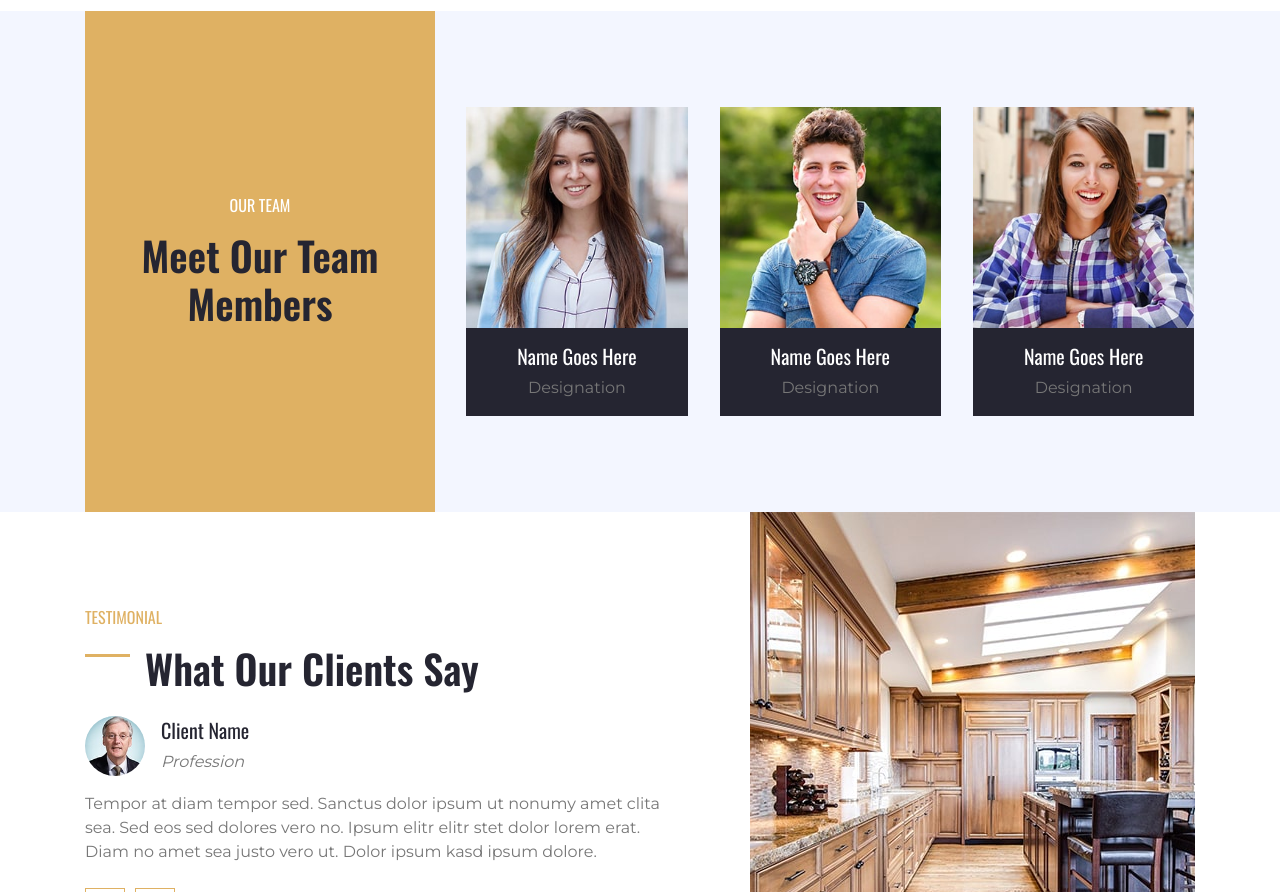
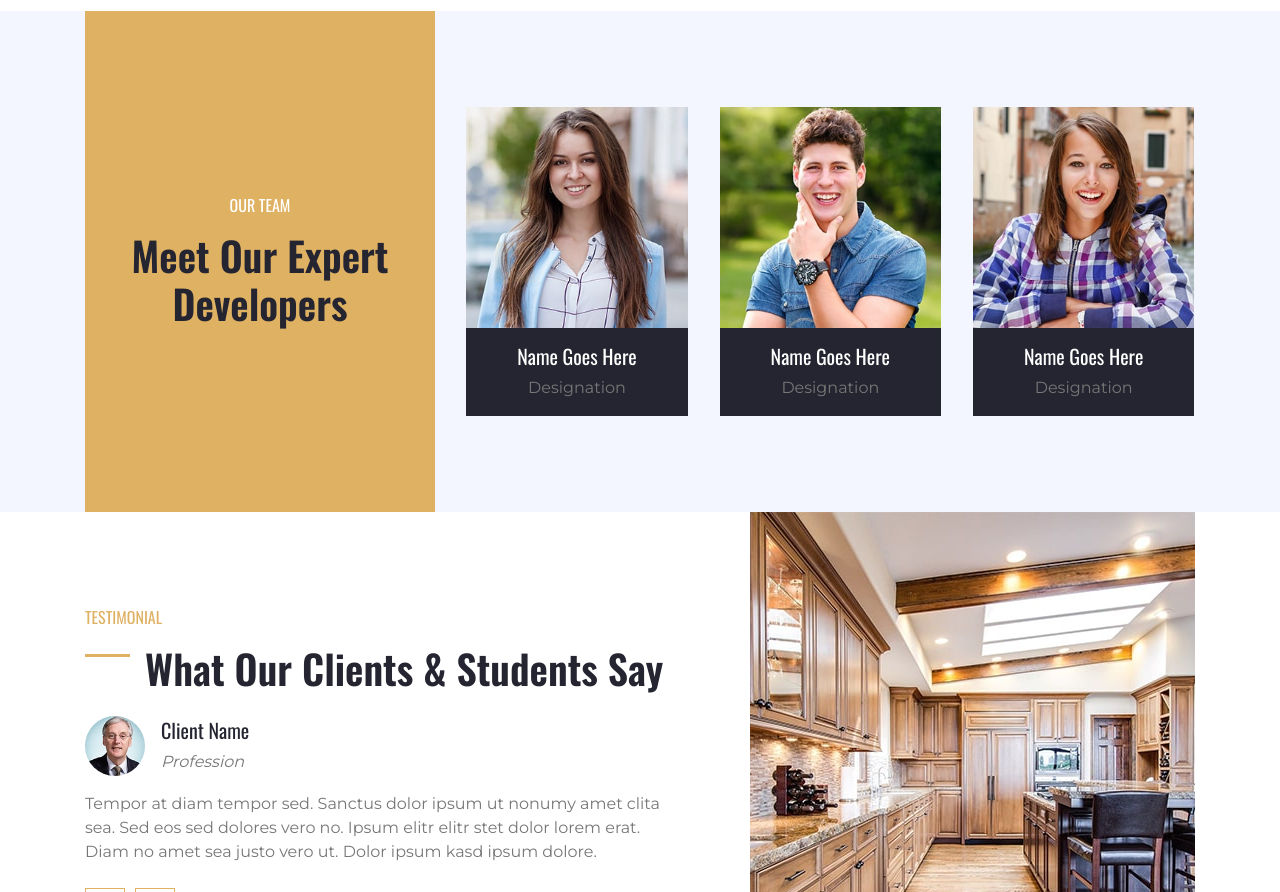
Before and after one commit to Uwami-Mgxekwa/brelinx_v2, a plain HTML site: page index.html in a window 1280 px wide. Shown: the part 3691-4583 px from the top of the page. Drawn offline with nearby package versions, Linux system fonts and the light colour scheme; files that its build step writes are made by us from their sources.

Commit message:
Update index.html

```diff
--- a/index.html
+++ b/index.html
@@ -417,7 +417,7 @@
                             <img class="img-fluid" src="img/portfolio-6.jpg" alt="">
                         </div>
                         <div class="portfolio-text bg-secondary d-flex flex-column align-items-center justify-content-center">
-                            <h4 class="text-white mb-4">Project Name</h4>
+                            <h4 class="text-white mb-4">Inventory Management System</h4>
                             <div class="d-flex align-items-center justify-content-center">
                                 <a class="btn btn-outline-primary m-1" href="">
                                     <i class="fa fa-link"></i>
@@ -442,7 +442,7 @@
                 <div class="col-md-4 col-sm-6">
                     <div class="py-5 px-4 h-100 bg-primary d-flex flex-column align-items-center justify-content-center">
                         <h6 class="text-white font-weight-normal text-uppercase mb-3">Our Team</h6>
-                        <h1 class="mb-0 text-center">Meet Our Team Members</h1>
+                        <h1 class="mb-0 text-center">Meet Our Expert Developers</h1>
                     </div>
                 </div>
                 <div class="col-md-8 col-sm-6 p-0 py-sm-5">
@@ -517,7 +517,7 @@
             <div class="row">
                 <div class="col-md-7 py-5 pr-md-5">
                     <h6 class="text-primary font-weight-normal text-uppercase mb-3 pt-5">Testimonial</h6>
-                    <h1 class="mb-4 section-title">What Our Clients Say</h1>
+                    <h1 class="mb-4 section-title">What Our Clients & Students Say</h1>
                     <div class="owl-carousel testimonial-carousel position-relative pb-5 mb-md-5">
                         <div class="d-flex flex-column">
                             <div class="d-flex align-items-center mb-3">
```
